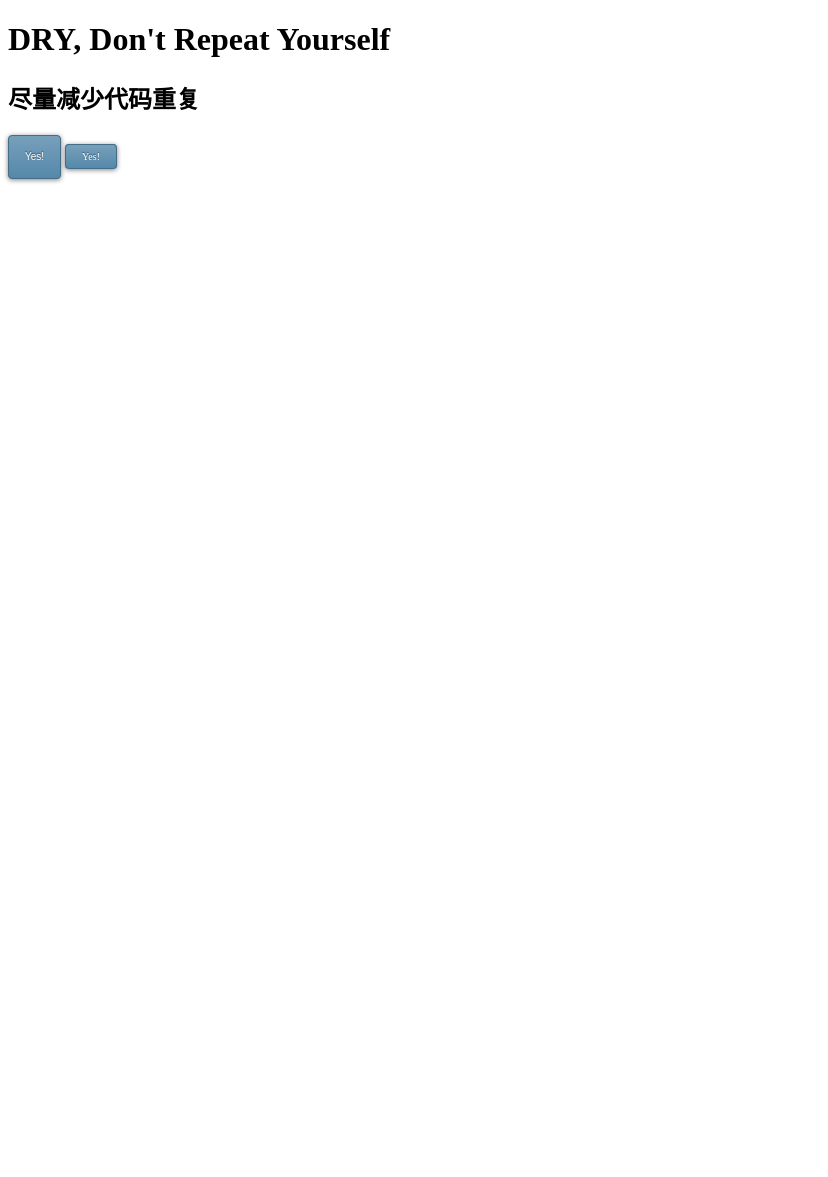
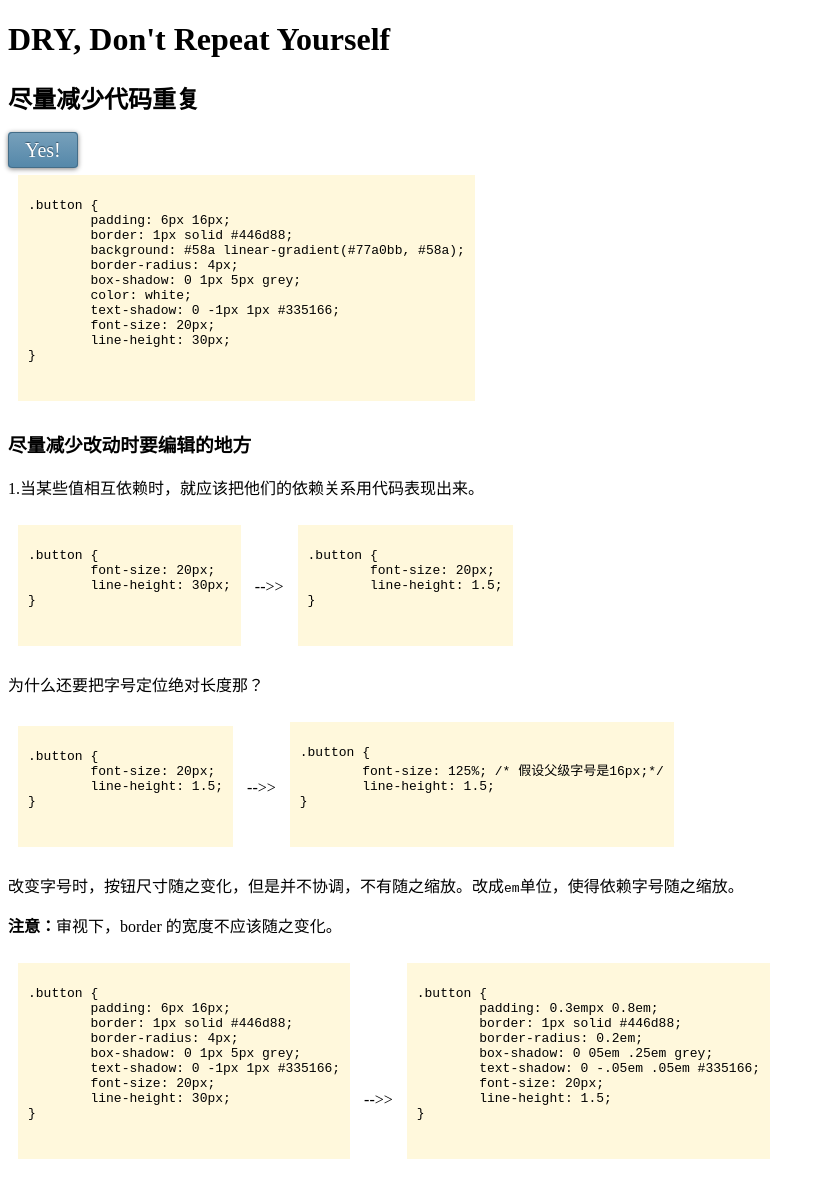
Before and after one commit to AaronFlower/css, a plain HTML site: page css secrets/00 css coding tips/css-tips.html in a window 1280 px wide. Shown: the whole page, without its empty margins (0-828 px from the left). Before the commit the page ends 800 px from the top, so only its background shows below. Drawn offline with Linux system fonts and the light colour scheme.

Commit message:
Add codinng tips description

```diff
--- a/css secrets/00 css coding tips/css-tips.html
+++ b/css secrets/00 css coding tips/css-tips.html
@@ -12,15 +12,123 @@
 			box-shadow: 0 1px 5px grey;
 			color: white;
 			text-shadow: 0 -1px 1px #335166;
-			font-size: 10px;
+			font-size: 20px;
 			line-height: 30px;
+		}
+		.code-container {
+			display: inline-block;
+			background: cornsilk;
+			padding: 10px;
+			margin: 10px;
+		}
+		.code-arrow	{
+			display: inline-block;
+	    vertical-align: 150%;
 		}
 	</style>
 </head>
 <body>
 	<h1>DRY, Don't Repeat Yourself</h1>
 	<h2>尽量减少代码重复</h2>
-	<button class="button">Yes!</button>
-	<span class="button">Yes!</sapn>
+	<span class="button">Yes!</span>
+	<div class="row">
+		<div class="code-container">
+		<code>
+			<pre>
+.button {
+	padding: 6px 16px;
+	border: 1px solid #446d88;
+	background: #58a linear-gradient(#77a0bb, #58a);
+	border-radius: 4px;
+	box-shadow: 0 1px 5px grey;
+	color: white;
+	text-shadow: 0 -1px 1px #335166;
+	font-size: 20px;
+	line-height: 30px;
+}
+			</pre>
+		</code>
+		</div>
+	</div>
+	<h3>
+		尽量减少改动时要编辑的地方
+	</h3>
+	<p> 1.当某些值相互依赖时，就应该把他们的依赖关系用代码表现出来。</p>
+	<div class="row">
+		<div class="code-container">
+			<pre>
+.button {
+	font-size: 20px;
+	line-height: 30px;
+}
+			</pre>
+		</div>
+		<div class="code-arrow">
+			-->>
+		</div>
+		<div class="code-container">
+			<pre>
+.button {
+	font-size: 20px;
+	line-height: 1.5;
+}
+			</pre>
+		</div>
+	</div>
+	<p> 为什么还要把字号定位绝对长度那？</p>
+	<div class="row">
+		<div class="code-container">
+			<pre>
+.button {
+	font-size: 20px;
+	line-height: 1.5;
+}
+			</pre>
+		</div>
+		<div class="code-arrow">
+			-->>
+		</div>
+		<div class="code-container">
+			<pre>
+.button {
+	font-size: 125%; /* 假设父级字号是16px;*/
+	line-height: 1.5;
+}
+			</pre>
+		</div>
+	</div>
+	<p>改变字号时，按钮尺寸随之变化，但是并不协调，不有随之缩放。改成<code>em</code>单位，使得依赖字号随之缩放。</p>
+	<p><strong>注意：</strong>审视下，border 的宽度不应该随之变化。</p>
+	<div class="row">
+		<div class="code-container">
+			<pre>
+.button {
+	padding: 6px 16px;
+	border: 1px solid #446d88;
+	border-radius: 4px;
+	box-shadow: 0 1px 5px grey;
+	text-shadow: 0 -1px 1px #335166;
+	font-size: 20px;
+	line-height: 30px;
+}
+			</pre>
+		</div>
+		<div class="code-arrow">
+			-->>
+		</div>
+		<div class="code-container">
+			<pre>
+.button {
+	padding: 0.3empx 0.8em;
+	border: 1px solid #446d88;
+	border-radius: 0.2em;
+	box-shadow: 0 05em .25em grey;
+	text-shadow: 0 -.05em .05em #335166;
+	font-size: 20px;
+	line-height: 1.5;
+}
+			</pre>
+		</div>
+	</div>
 </body>
 </html>
```
